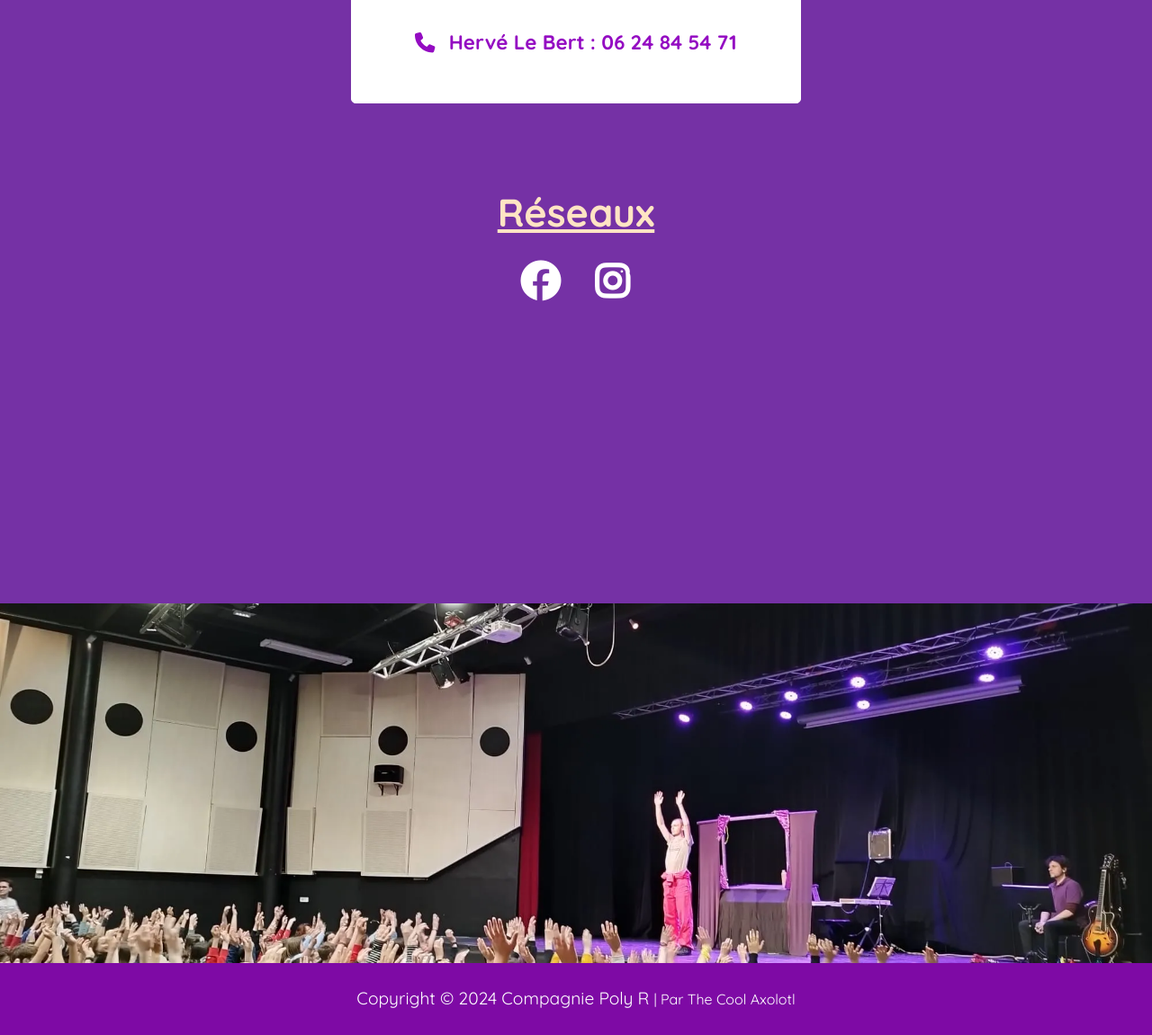
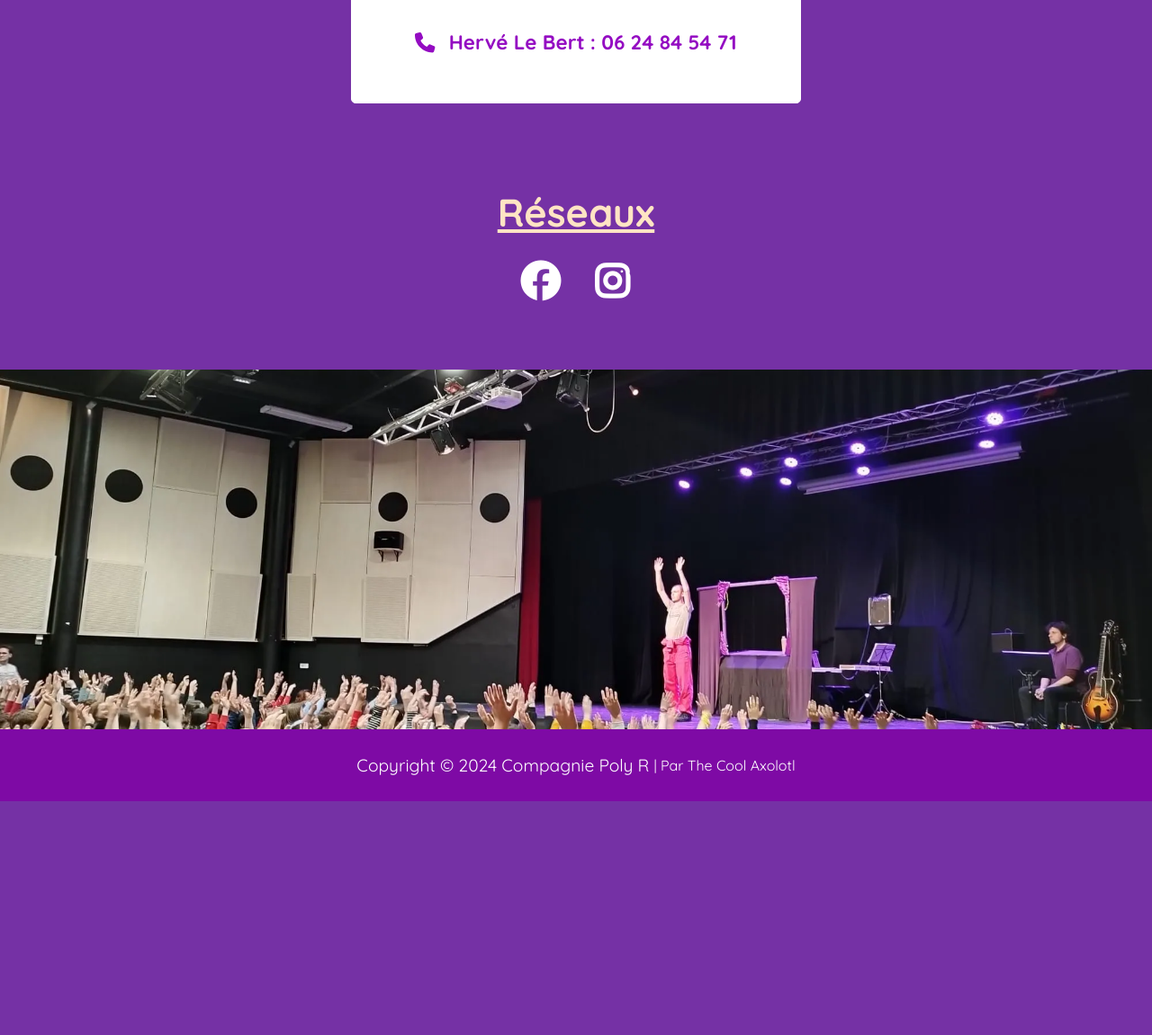
Before and after one commit to NelsonAxolotl/polyr, a React (Vite) app: page /contact in a window 1280 px wide. Shown: the part 529-1680 px from the top of the page at 90% size. After the commit the page ends 1420 px from the top, so only its background shows below. Built offline with nearby package versions, Linux system fonts and the light colour scheme; the HTML template or start-up script is replaced by a standard one; a web font is replaced by a local one.

Commit message:
iconsssss

```diff
--- a/src/Pages/Contact.css
+++ b/src/Pages/Contact.css
@@ -2,7 +2,6 @@
 .contact {
   background: #7531a5; /* Couleur de fond de la section de contact */
   padding: 0 20px; /* Espacement intérieur horizontal */
-  height: 150vh; /* Hauteur de la section (150% de la hauteur de la fenêtre) */
 }
 
 /* Style pour le titre dans la section de contact */
@@ -135,7 +134,7 @@
   overflow: hidden; /* Masquage du débordement */
   position: relative; /* Position relative pour l'image */
   height: 400px; /* Hauteur de l'image */
-  margin-top: 0; /* Marge supérieure */
+  margin-top: 80px; /* Marge supérieure */
 }
 
 /* Style pour les images responsives */
```
